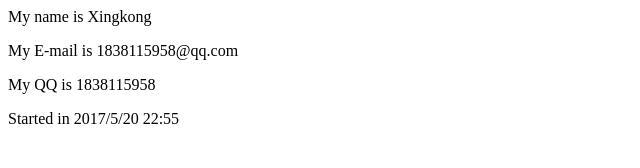
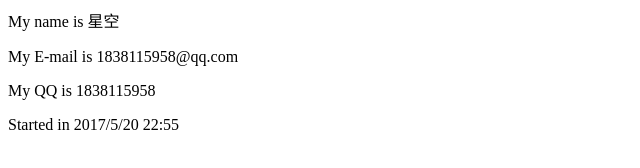
Before and after one commit to xkhx/xkhx.github.io, a plain HTML site: page index.html in a window 1280 px wide. Shown: the whole page, without its empty margins (0-640 px from the left). Drawn offline with Linux system fonts and the light colour scheme.

Commit message:
Update index.html

```diff
--- a/index.html
+++ b/index.html
@@ -6,7 +6,7 @@
 <title>Hello! welcome to this web site.</title>
 </head>
 <body>
- <p>My name is Xingkong</p>
+ <p>My name is 星空</p>
  <p>My E-mail is 1838115958@qq.com</p>
  <p>My QQ is 1838115958</p>
  <p>Started in 2017/5/20 22:55</a></p>
```
